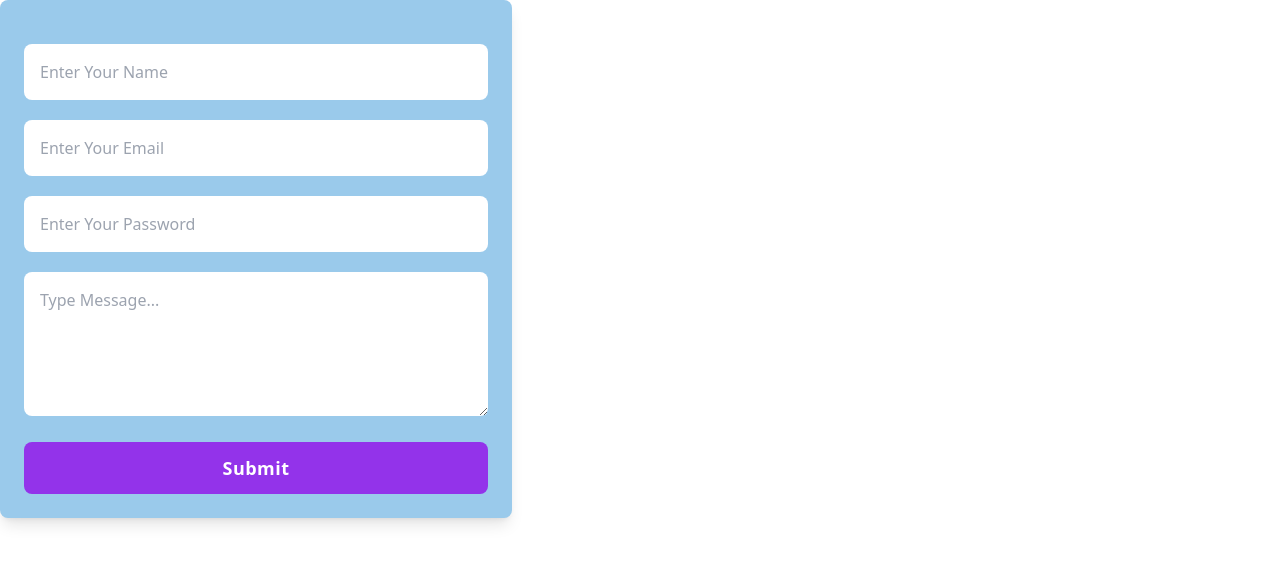
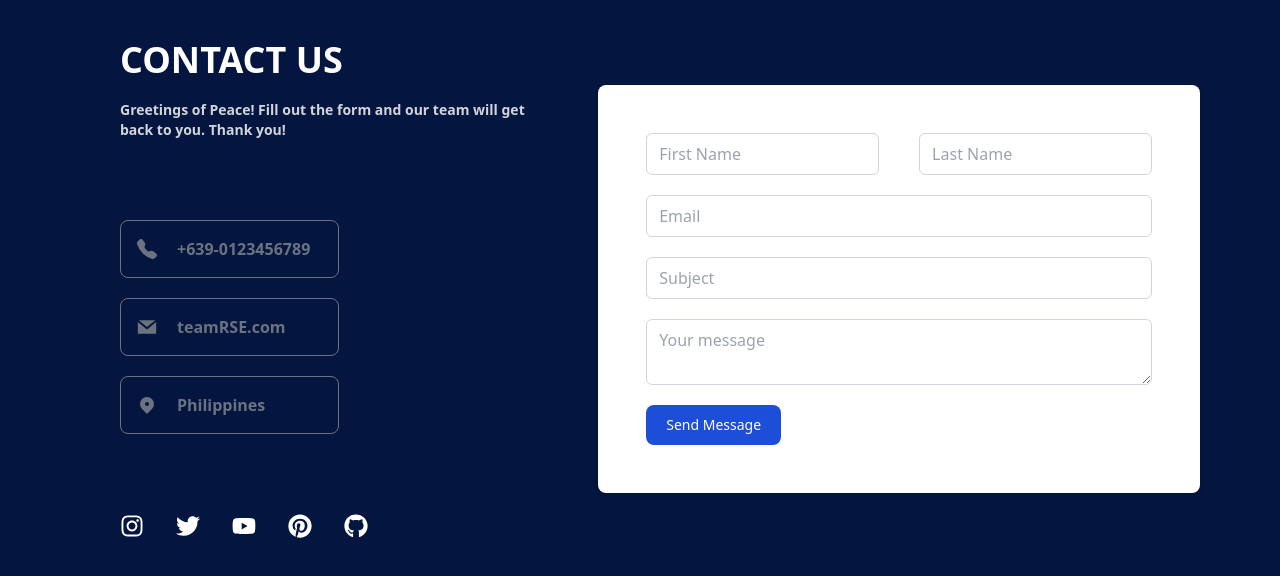
Before and after one commit to roranger216/landing-page-rse, a Next.js app: page /components/contactus in a window 1280 px wide. Shown: the top 576 px of the page. Built offline with nearby package versions, Linux system fonts and the light colour scheme.

Commit message:
create contact page using nextjs

```diff
--- a/src/pages/components/contactus.tsx
+++ b/src/pages/components/contactus.tsx
@@ -1,46 +1,111 @@
-import React from 'react';
+import React from "react";
+import { BsTelephoneFill } from "react-icons/bs";
+import { GrMail } from "react-icons/gr";
+import { HiLocationMarker } from "react-icons/hi";
+import {
+  FaInstagram,
+  FaTwitter,
+  FaYoutube,
+  FaPinterest,
+  FaGithub,
+} from "react-icons/fa";
 
-const Contactus = () => {
+function Contactus() {
   return (
-    <div className="bg-[#9acaeb] w-2/5 p-6 rounded-lg shadow-lg">
-      <form className="mx-auto">
-        <div className="my-3 mx-auto">
+    <div className="bg-[#04163f] w-screen md:h-screen h-auto">
+      <div className="flex justify-around items-center mx-20 md:flex-row flex-col">
+        {/* textual content */}
+        <div className="md:w-1/2 w-full md:p-10 my-10 md:my-0  flex-col">
+          <h1 className="text-4xl font-semibold text-white ">CONTACT US</h1>
+          <p className="text-gray-300 font-semibold text-sm my-5">
+            {" "}
+            Greetings of Peace! Fill out the form and our team will get back to you. Thank you!
+          </p>
+          <div className="flex-col my-20 gap-5 flex  ">
+            <div className="flex gap-5 p-4 border border-gray-500 hover:border-blue-700 md:w-1/2 w-full rounded-lg group cursor-pointer items-center">
+              <BsTelephoneFill className="text-xl text-gray-500  group-hover:text-white" />
+              <p className="text-gray-500 text-base font-semibold group-hover:text-white">
+                +639-0123456789
+              </p>
+            </div>
+            <div className="flex gap-5 p-4 border border-gray-500 hover:border-blue-700 md:w-1/2 w-full rounded-lg group cursor-pointer items-center">
+              <GrMail className="text-xl text-gray-500  group-hover:text-white" />
+              <p className="text-gray-500 text-base font-semibold group-hover:text-white">
+                teamRSE.com
+              </p>
+            </div>
+            <div className="flex gap-5 p-4 border border-gray-500 hover:border-blue-700 md:w-1/2 w-full rounded-lg group cursor-pointer items-center">
+              <HiLocationMarker className="text-xl text-gray-500  group-hover:text-white" />
+              <p className="text-gray-500 text-base font-semibold group-hover:text-white">
+                Philippines
+              </p>
+            </div>
+          </div>
+
+          <div className="flex gap-8  justify-center md:justify-start ">
+            <FaInstagram className="text-2xl text-white hover:text-blue-700 cursor-pointer" />
+            <FaTwitter className="text-2xl text-white hover:text-blue-700 cursor-pointer" />
+            <FaYoutube className="text-2xl text-white hover:text-blue-700 cursor-pointer" />
+            <FaPinterest className="text-2xl text-white hover:text-blue-700 cursor-pointer" />
+            <FaGithub className="text-2xl text-white hover:text-blue-700 cursor-pointer" />
+          </div>
+        </div>
+        {/* Contact form */}
+        <div className="bg-white p-12 rounded-lg shadow-md">
+          <form>
+            <div className="grid xl:grid-cols-2 xl:gap-10">
               <input
                 type="text"
-            className="w-full mt-2 p-4 outline-none border-none rounded-lg"
-            placeholder="Enter Your Name"
+                name="first_name"
+                id="first_name"
+                className="form-control block w-full px-3 py-2 mb-5 text-base font-normal text-gray-700 bg-white bg-clip-padding border border-solid border-gray-300 rounded-md transition ease-in-out m-0 focus:text-gray-700 focus:bg-white focus:border-blue-600 focus:outline-none"
+                placeholder="First Name "
+                required={true}
+              />
+              <input
+                type="text"
+                name="last_name"
+                id="last_name"
+                className="form-control block w-full px-3 py-2 mb-5 text-base font-normal text-gray-700 bg-white bg-clip-padding border border-solid border-gray-300 rounded-md transition ease-in-out m-0 focus:text-gray-700 focus:bg-white focus:border-blue-600 focus:outline-none"
+                placeholder="Last Name "
+                required= {true}
               />
             </div>
-
-        <div className="my-3 mx-auto">
+            <input
+              type="email"
+              name="email"
+              className="form-control block w-full px-3 py-2 mb-5 text-base font-normal text-gray-700 bg-white bg-clip-padding border border-solid border-gray-300 rounded-md transition ease-in-out m-0 focus:text-gray-700 focus:bg-white focus:border-blue-600 focus:outline-none"
+              placeholder="Email "
+              required={true}
+            />
             <input
               type="text"
-            className="w-full mt-2 p-4 outline-none border-none rounded-lg"
-            placeholder="Enter Your Email"
+              name="subject"
+              className="form-control block w-full px-3 py-2 mb-5 text-base font-normal text-gray-700 bg-white bg-clip-padding border border-solid border-gray-300 rounded-md transition ease-in-out m-0 focus:text-gray-700 focus:bg-white focus:border-blue-600 focus:outline-none"
+              placeholder="Subject "
+              required={true}
             />
-        </div>
 
-        <div className="my-3 mx-auto">
-          <input
-            type="password"
-            className="w-full mt-2 p-4 outline-none border-none rounded-lg"
-            placeholder="Enter Your Password"
-          />
-        </div>
-
-        <div className="my-3 mx-auto">
+            <div className="flex justify-center">
               <textarea
-            className="w-full h-36 mt-2 p-4 outline-none border-none rounded-lg"
-            placeholder="Type Message..."
+                id="exampleFormControlTextarea1"
+                className="form-control block w-full px-3 py-2 mb-5 text-base font-normal text-gray-700 bg-white bg-clip-padding border border-solid border-gray-300 rounded-md transition ease-in-out m-0 focus:text-gray-700 focus:bg-white focus:border-blue-600 focus:outline-none"
+                placeholder="Your message"
+                required={true}
                 ></textarea>
             </div>
 
-        <button className="w-full p-3 mt-2 bg-purple-600 text-lg text-white rounded-lg outline-none border-none font-bold tracking-wide transition-all hover:bg-gray-900">
-          Submit
+            <button
+              type="submit"
+              className="text-white bg-blue-700 hover:bg-blue-800 focus:ring-4 focus:outline-none focus:ring-blue-300 font-medium rounded-lg text-sm w-full sm:w-auto px-5 py-2.5 text-center dark:bg-blue-600 dark:hover:bg-blue-700 dark:focus:ring-blue-800"
+            >
+              Send Message
             </button>
           </form>
         </div>
+      </div>
+    </div>
   );
-};
+}
 
 export default Contactus;
```
Lines whose indentation alone changed are shown as unchanged.
